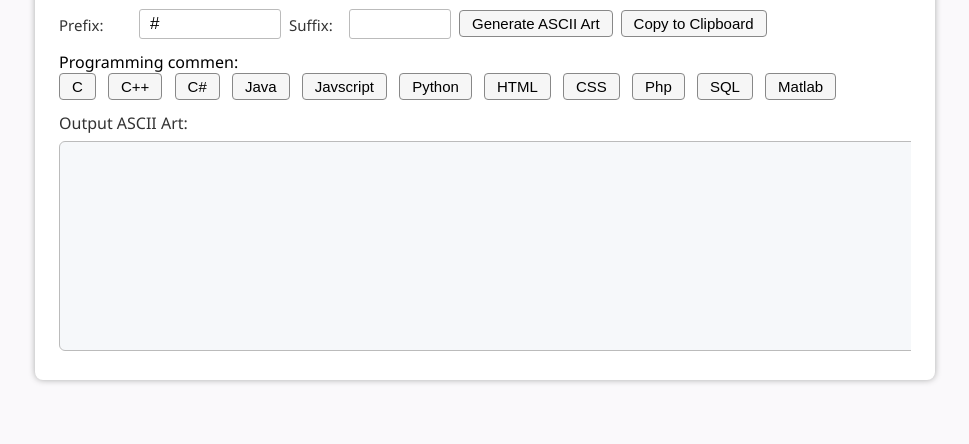
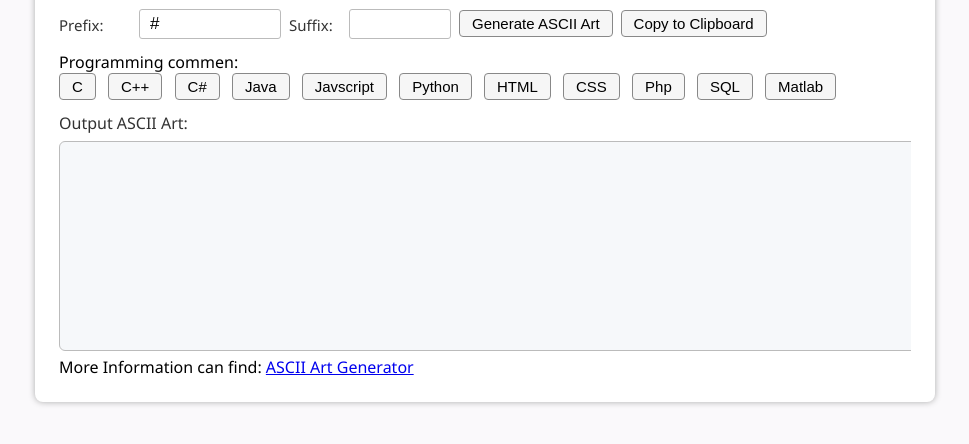
Before and after one commit to antonlam/ascii-art-generator, a plain HTML site: page index.html in a window 1280 px wide. Shown: the part 140-584 px from the top of the page, without its empty margins (155-1124 px from the left). Drawn offline with Linux system fonts and the light colour scheme.

Commit message:
Add .gitignore file and update index.html with additional information link

```diff
--- a/index.html
+++ b/index.html
@@ -38,7 +38,9 @@
     <div class="output-container">
     <textarea id="outputArt" readonly></textarea>
     </div>
-
+    <div>
+       More Information can find: <a href="https://github.com/antonlam/ascii-art-generator">ASCII Art Generator</a>
+    </div>
   </div>
 
   <script src="index.js"></script>
```
Also changed, not shown: 1 other file.
